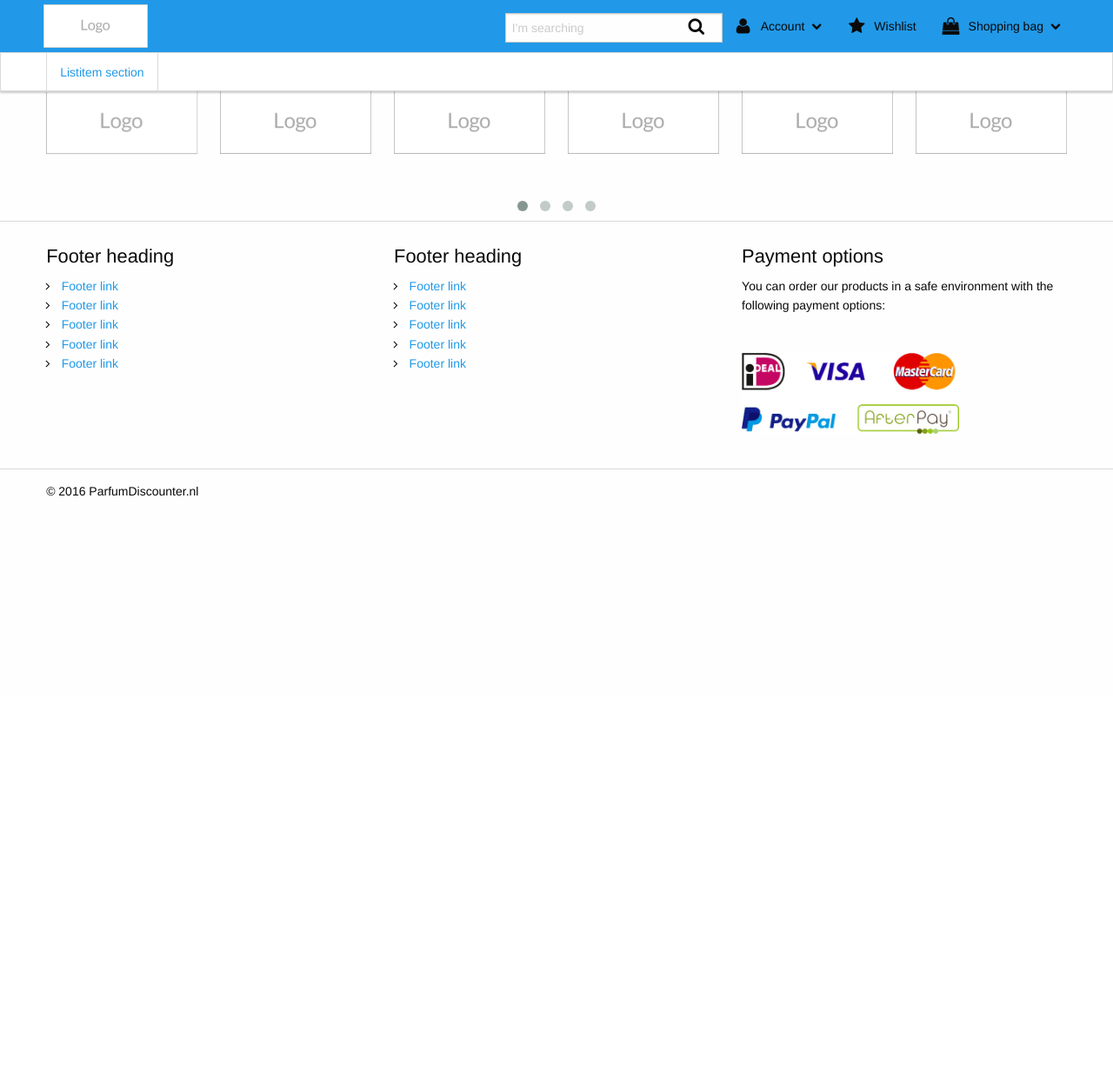
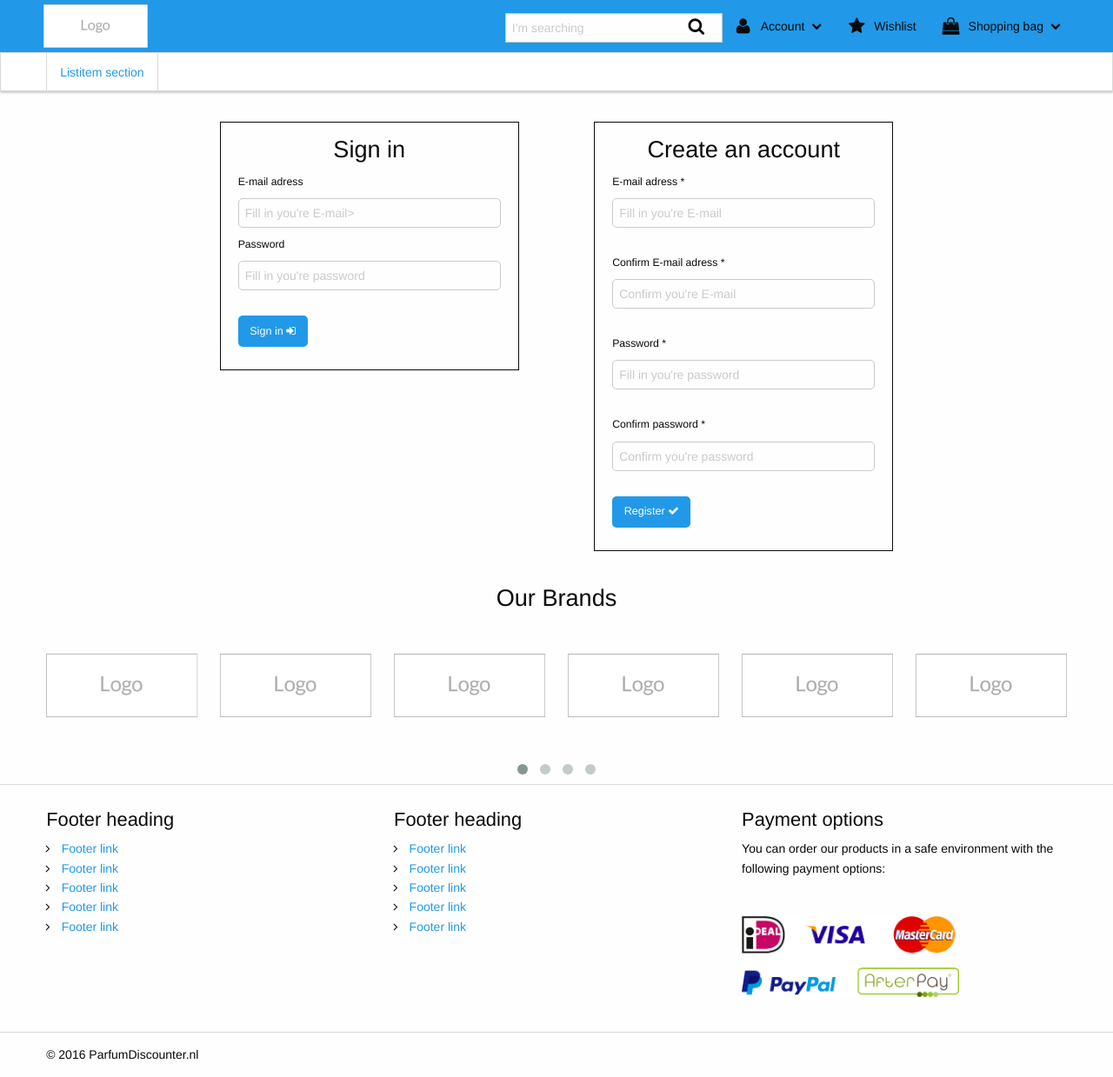
Before and after one commit to rodjesg/geurdisco, a PHP site: page /pages/account.php in a window 1280 px wide. Shown: the whole page at 87% size. Before the commit the page ends 571 px from the top, so only its background shows below. Run offline with PHP 8.4, Linux system fonts and the light colour scheme; data that the repository does not hold is empty.

Commit message:
acccount.html
acccount pagina in html gemaakt jonguhhh

```diff
--- a/pages/account.php
+++ b/pages/account.php
@@ -1,9 +1,103 @@
 <?php
 $title = "Account";
+$home = false;
 require "../includes/header.php";
 ?>
 
-Account pagina
+<style>
+    *{
+	     box-sizing: border-box;
+    }
+
+    h3{
+        text-align: center;
+    }
+
+    .formlinks{
+        width: 100%;
+
+    }
+
+    .linksbox{
+         border: 1px solid;
+         width: 60%;
+         padding: 12px 20px;
+         margin: 10px 30px 10px auto;
+        float: right;
+
+    }
+
+    .rechtsbox{
+         border: 1px solid;
+         width: 60%;
+         padding: 12px 20px;
+         margin: 10px auto 10px 30px;
+        float: left;
+
+    }
+input[type=text]{
+             width: 100%;
+            margin: 8px 0;
+    }
+
+input[type=password]{
+            width: 100%;
+            margin: 8px 0;
+    }
+
+    label{
+            font-size: 8,5pt;
+
+    }
+
+
+
+</style>
+
+ <div class="content">
+     <div class="container">
+         <div class="row">
+             <div class="large-6 columns left">
+                 <div class="linksbox">
+                  <h3>Sign in</h3>
+                  <form class="formlinks">
+				    <fieldset>
+					   <label for="email">E-mail adress</label>
+					   <input type="text" placeholder="Fill in you're E-mail>"<br>
+					   <label for="pasword">Password</label>
+					   <input type="password" placeholder="Fill in you're password"><br>
+                        <button type="submit" class="button">Sign in  <span class="fa fa-sign-in"></span></button>
+                     </fieldset>
+                 </form>
+             </div>
+             </div>
+
+             <div class="large-6 columns right">
+                 <div class="rechtsbox">
+                 <h3>Create an account</h3>
+                 <form class="rechts">
+                     <fieldset>
+                          <label for="email">E-mail adress *</label>
+					      <input type="text" placeholder="Fill in you're E-mail"><br>
+                          <label for="email">Confirm E-mail adress *</label>
+					      <input type="text" placeholder="Confirm you're E-mail"><br>
+                          <label for="email">Password *</label>
+					      <input type="password" placeholder="Fill in you're password"><br>
+                          <label for="email">Confirm password *</label>
+					      <input type="password" placeholder="Confirm you're password"><br>
+                          <button type="submit" class="button">Register  <span class="fa fa-check"></span></button>
+                     </fieldset>
+                 </form>
+                 </div>
+             </div>
+         </div>
+     </div>
+ </div>
+
+
+
+
+
 
 <?php
 require "../includes/footer.php";
--- a/pages/contact.php
+++ b/pages/contact.php
@@ -1,6 +1,7 @@
 <?php
 $home = false;
 $title = "Contact";
+$home = false;
 require "../includes/header.php";
 ?>
 
```
